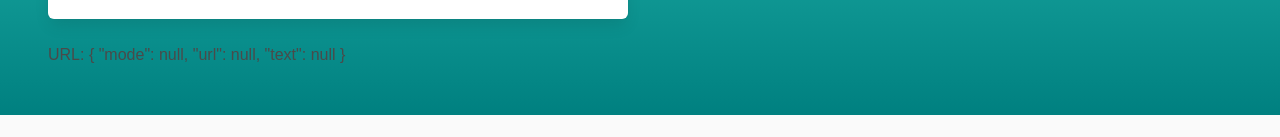
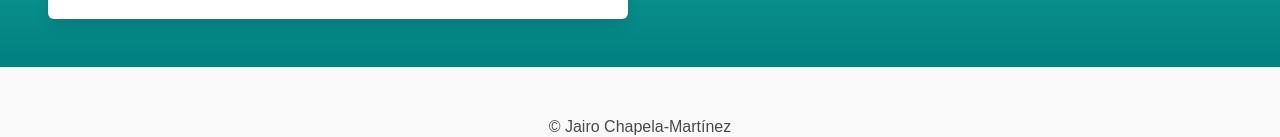
Before and after one commit to jairochapela/qr-generator-angular, an Angular app: page / in a window 1280 px wide. Shown: the part 449-586 px from the top of the page. Built offline with nearby package versions, Linux system fonts and the light colour scheme; what angular2-qrcode would draw is missing.

Commit message:
Initial state.

```diff
--- a/src/app/app.component.html
+++ b/src/app/app.component.html
@@ -16,11 +16,11 @@
                   <label>Tipo de QR</label><br>
                   <div class="radio">
                       <label class="radio">
-                        <input type="radio" name="mode" value="url" formControlName="mode">
+                        <input type="radio" name="mode" value="url" formControlName="mode" (change)="onChangeMode()">
                         URL
                       </label>
                       <label class="radio">
-                        <input type="radio" name="mode" value="text" formControlName="mode">
+                        <input type="radio" name="mode" value="text" formControlName="mode" (change)="onChangeMode()">
                         Text
                       </label>
                     </div>
@@ -29,20 +29,18 @@
               <div class="field">
                   <label for="url">URL</label>
                   <div class="control">
-                      <input class="input" type="text" name="url" formControlName="url" placeholder="https://..." [disabled]="formData.value.mode!=='url'">
+                      <input class="input" type="text" name="url" formControlName="url" placeholder="https://...">
                   </div>
               </div>
 
               <div class="field">
                   <label for="text">Text</label>
                   <div class="control">
-                      <textarea name="text" class="textarea" id="text" rows="6" placeholder="Introduzca un texto" formControlName="text" [disabled]="formData.value.mode!=='text'"></textarea>
+                      <textarea name="text" class="textarea" id="text" rows="6" placeholder="Introduzca un texto" formControlName="text"></textarea>
                   </div>
               </div>
             </form>
       </div>
-
-      <p>URL: {{formData.value | json}}</p>
     </div>
 
     <div class="column">
--- a/src/app/app.component.ts
+++ b/src/app/app.component.ts
@@ -10,10 +10,21 @@ export class AppComponent {
   title = 'My QR Generator';
   mode = 'url';
   formData = new FormGroup({
-    mode: new FormControl(),
-    url: new FormControl(),
-    text: new FormControl()
+    mode: new FormControl({value: 'url'}),
+    url: new FormControl({value:'', disabled:false}),
+    text: new FormControl({value:'', disabled:false})
   });
+
+  onChangeMode() {
+    console.log("clunk " + this.currentMode())
+    let mode = this.currentMode();
+    // if (mode==='url') this.formData.get('url').enable(); else this.formData.get('url').disable();
+    // if (mode==='text') this.formData.get('text').enable(); else this.formData.get('text').disable();
+  }
+
+  currentMode() : string {
+    return this.formData.get('mode').value;
+  }
 
   getDataForQR() : string {
     if (this.formData.get('mode').value === 'url') return this.formData.get('url').value;
```
